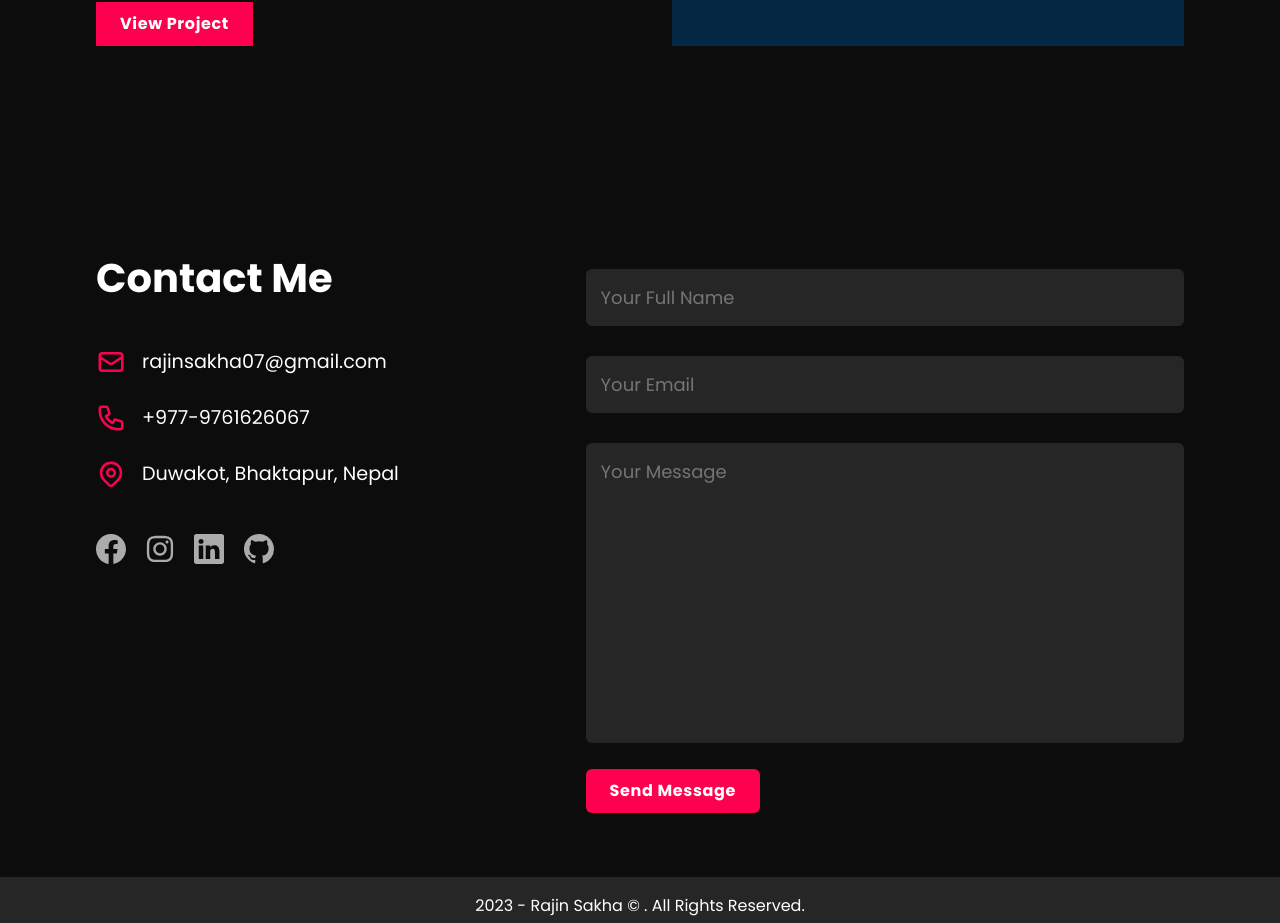
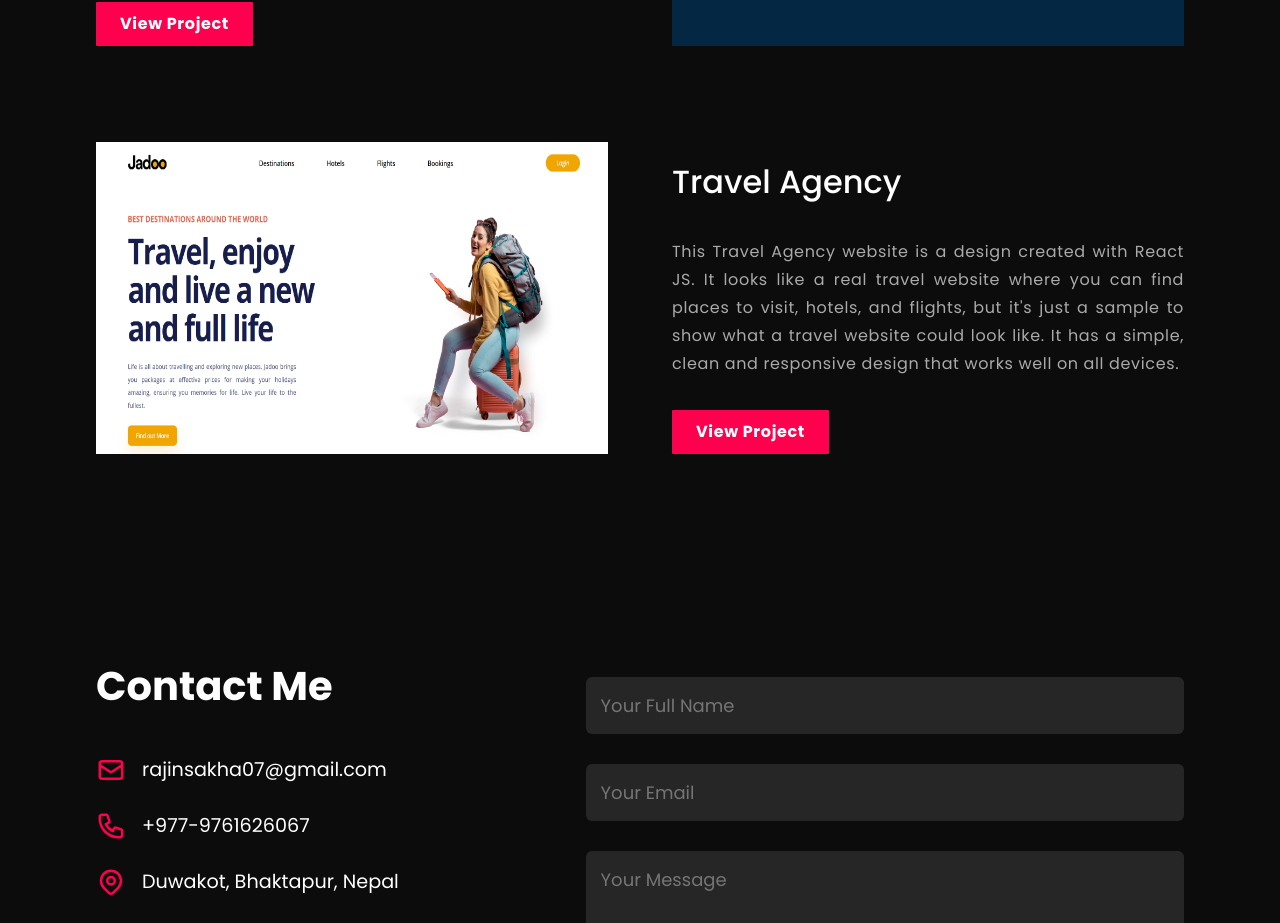
Before and after one commit to rajinsakha/Portfolio, a React (Create React App) app: page / in a window 1280 px wide. Shown: the part 3698-4621 px from the top of the page. Built offline with nearby package versions, Linux system fonts and the light colour scheme.

Commit message:
New Project Added

```diff
--- a/src/App.css
+++ b/src/App.css
@@ -64,6 +64,11 @@
       outline: none;
       cursor: pointer;
   }
+
+  .custom__button:hover{
+    background-color: var(--color-hover);
+  }
+
 
   .p__title {
     font-family: var(--font-base);
--- a/src/components/Navbar/Navbar.jsx
+++ b/src/components/Navbar/Navbar.jsx
@@ -33,10 +33,6 @@ const Navbar = () => {
           <a href="#contact">Contact</a>
         </li>
       </ul>
-
-      <div className="app__navbar-socialLinks">
-
-      </div>
 
       <div className="app__navbar-smallscreen">
         <GiHamburgerMenu
--- a/src/constants/images.js
+++ b/src/constants/images.js
@@ -4,7 +4,7 @@ import aboutImg from '../assets/about-img.jpg';
 import groceryStore from '../assets/groceryStore.png';
 import textUtils from '../assets/textUtils.png';
 import calculator from '../assets/calculator.png';
-
+import travelAgency from '../assets/travelAgency.png';
 
 export default {
     logo,
@@ -12,5 +12,6 @@ export default {
     aboutImg,
     groceryStore,
     textUtils,
-    calculator
+    calculator,
+    travelAgency
 };
--- a/src/containers/Header/Header.css
+++ b/src/containers/Header/Header.css
@@ -23,6 +23,8 @@
 .app__wrapper_img img{
     width: 80%;
 }
+
+
 
 @media screen and (max-width: 1150px) {
     .app__header{
--- a/src/containers/Portfolio/Portfolio.jsx
+++ b/src/containers/Portfolio/Portfolio.jsx
@@ -24,6 +24,14 @@ const Portfolio = () => {
       description:"This Calculator, crafted using the robust and dynamic React JS framework, exemplifies a seamless melding of simplicity, functionality, and elegance. With a user-friendly interface that facilitates easy input and clear display, alongside precise computational abilities, it effortlessly handles a variety of calculations, be it basic arithmetic or complex computations. The React JS backbone ensures a responsive and intuitive user experience, making this Calculator not just a tool, but a reliable companion for solving mathematical queries swiftly and accurately.",
       link:"https://rajinsakha.github.io/Calculator/"
     },
+    {
+      img: images.travelAgency,
+      title: 'Travel Agency',
+      description:"This Travel Agency website is a design created with React JS. It looks like a real travel website where you can find places to visit, hotels, and flights, but it's just a sample to show what a travel website could look like. It has a simple, clean and responsive design that works well on all devices.",
+      link:"https://rajinsakha.github.io/TravelAgency/"
+    },
+
+
   ]
 
 
--- a/src/index.css
+++ b/src/index.css
@@ -4,6 +4,7 @@
   --font-base: 'Poppins', sans-serif;
   --color-golden: #DCCA87;
   --color-red: #ff004f;
+  --color-hover: #ff005e;
   --color-black: #0C0C0C;
   --color-gray: #545454;
   --color-crimson: #F5EFDB;
```
Also changed, not shown: src/assets/travelAgency.png (added).
